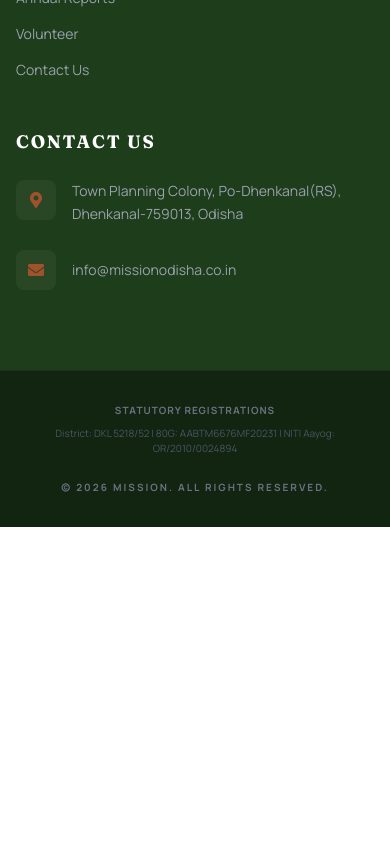
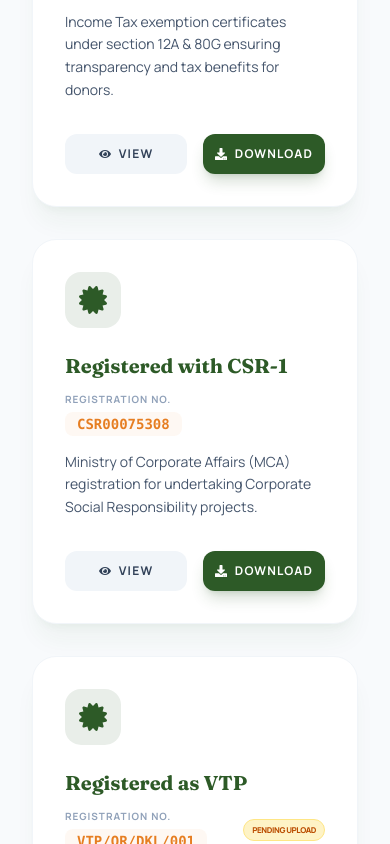
Before and after one commit to anisthdev/mission-ngo, a React (Vite) app: page /about in a window 390 px wide. Shown: the part 10180-11024 px from the top of the page. Before the commit the page ends 10707 px from the top, so only its background shows below. Built offline with nearby package versions, Linux system fonts and the light colour scheme.

Commit message:
feat: incorporate Legal section into About Us and remove standalone Legal links

```diff
--- a/src/App.jsx
+++ b/src/App.jsx
@@ -13,7 +13,6 @@ import StoryDetail from './pages/StoryDetail';
 import Resources from './pages/Resources';
 import GetInvolved from './pages/GetInvolved';
 import Contact from './pages/Contact';
-import Legal from './pages/Legal';
 
 function App() {
   return (
@@ -32,7 +31,6 @@ function App() {
             <Route path="/resources" element={<Resources />} />
             <Route path="/get-involved" element={<GetInvolved />} />
             <Route path="/contact" element={<Contact />} />
-            <Route path="/legal" element={<Legal />} />
           </Routes>
         </main>
         <Footer />
--- a/src/components/Footer.jsx
+++ b/src/components/Footer.jsx
@@ -9,8 +9,7 @@ const Footer = () => {
     { path: '/', label: 'Home' },
     { path: '/about', label: 'About Us' },
     { path: '/our-work', label: 'Our Work' },
-    { path: '/impact-stories', label: 'Impact Stories' },
-    { path: '/legal', label: 'Legal' }
+    { path: '/impact-stories', label: 'Impact Stories' }
   ];
 
   const resourceLinks = [
--- a/src/components/Header.jsx
+++ b/src/components/Header.jsx
@@ -11,7 +11,6 @@ const Header = () => {
     { path: '/our-work', label: 'Our Work' },
     { path: '/impact-stories', label: 'Impact Stories' },
     { path: '/resources', label: 'Resources' },
-    { path: '/legal', label: 'Legal' },
     { path: '/contact', label: 'Contact' }
   ];
 
--- a/src/components/ScrollToTop.jsx
+++ b/src/components/ScrollToTop.jsx
@@ -2,11 +2,18 @@ import { useEffect } from 'react';
 import { useLocation } from 'react-router-dom';
 
 const ScrollToTop = () => {
-  const { pathname } = useLocation();
+  const { pathname, hash } = useLocation();
 
   useEffect(() => {
-    window.scrollTo(0, 0);
-  }, [pathname]);
+    if (hash) {
+      const element = document.getElementById(hash.substring(1));
+      if (element) {
+        element.scrollIntoView({ behavior: 'smooth' });
+      }
+    } else {
+      window.scrollTo(0, 0);
+    }
+  }, [pathname, hash]);
 
   return null;
 };
--- a/src/pages/About.jsx
+++ b/src/pages/About.jsx
@@ -1,9 +1,56 @@
-import { motion } from 'framer-motion'; // eslint-disable-line no-unused-vars
+import { useState } from 'react';
+import { motion, AnimatePresence } from 'framer-motion'; // eslint-disable-line no-unused-vars
 import { organizationInfo, secretaryMessage } from '../data/organizationData';
 import { TeamCard } from '../components/Cards';
-import { FaQuoteLeft, FaCheckCircle, FaHandshake } from 'react-icons/fa';
+import { FaQuoteLeft, FaCheckCircle, FaHandshake, FaFilePdf, FaEye, FaDownload, FaCertificate, FaTimes } from 'react-icons/fa';
 
 const About = () => {
+  const [viewingFile, setViewingFile] = useState(null);
+
+  const registrations = [
+    {
+      title: "Registered with IGR",
+      number: organizationInfo.registrations.igrNumber,
+      description: "Registration with the Inspector General of Registration (IGR), Odisha for legal identity.",
+      file: "/reports/registration-igr.pdf"
+    },
+    {
+      title: "Registered under 12A & 80G",
+      number: organizationInfo.registrations.urn12A,
+      description: "Income Tax exemption certificates under section 12A & 80G ensuring transparency and tax benefits for donors.",
+      file: "/reports/12a.pdf"
+    },
+    {
+      title: "Registered with CSR-1",
+      number: organizationInfo.registrations.csr1,
+      description: "Ministry of Corporate Affairs (MCA) registration for undertaking Corporate Social Responsibility projects.",
+      file: "/reports/csr-1.pdf"
+    },
+    {
+      title: "Registered as VTP",
+      number: organizationInfo.registrations.vtp,
+      description: "Registered as a Vocational Training Provider (VTP) to deliver certified skill development programs.",
+      file: "/reports/registration-document.pdf",
+      missing: true
+    },
+    {
+      title: "Registered with NITI Aayog",
+      number: organizationInfo.registrations.nitiAayogUID,
+      description: "Unique ID on NGO Darpan (NITI Aayog) for government collaboration and recognition.",
+      file: "/reports/registration-document.pdf",
+      missing: true
+    }
+  ];
+
+  const handleDownload = (fileUrl, fileName) => {
+    const link = document.createElement('a');
+    link.href = fileUrl;
+    link.download = fileName;
+    document.body.appendChild(link);
+    link.click();
+    document.body.removeChild(link);
+  };
+
   return (
     <div className="bg-warm-sand min-h-screen">
       {/* Page Hero */}
@@ -148,6 +195,131 @@ const About = () => {
           </div>
         </div>
       </section>
+
+      {/* Legal & Compliance Section */}
+      <section id="legal" className="section-padding bg-slate-50">
+        <div className="container-custom mb-16 text-center">
+          <p className="text-accent font-bold uppercase tracking-[0.3em] text-xs mb-4">Compliance</p>
+          <h2 className="text-4xl font-heading font-bold text-primary mb-6">Legal & Statutory Documents</h2>
+          <div className="h-1 w-24 bg-accent mx-auto mb-8"></div>
+          <p className="text-gray-600 max-w-2xl mx-auto italic">
+            "MISSION maintains full compliance with statutory requirements to ensure transparency and accountability in all operations."
+          </p>
+        </div>
+
+        <div className="container-custom">
+          <div className="grid md:grid-cols-2 lg:grid-cols-3 gap-8">
+            {registrations.map((reg, index) => (
+              <motion.div
+                key={index}
+                initial={{ opacity: 0, y: 30 }}
+                whileInView={{ opacity: 1, y: 0 }}
+                viewport={{ once: true }}
+                transition={{ delay: index * 0.1 }}
+                className="bg-white rounded-3xl p-8 shadow-xl shadow-primary/5 border border-slate-100 flex flex-col h-full hover:shadow-2xl transition-all duration-300 group"
+              >
+                <div className="w-14 h-14 bg-primary/10 rounded-2xl flex items-center justify-center text-primary mb-6 group-hover:bg-primary group-hover:text-white transition-all duration-500">
+                  <FaCertificate size={28} />
+                </div>
+
+                <h3 className="text-xl font-heading font-bold text-primary mb-3">
+                  {reg.title}
+                </h3>
+
+                <div className="mb-4 flex items-center justify-between">
+                  <div>
+                    <span className="text-[10px] font-bold uppercase tracking-widest text-slate-400 block mb-1">Registration No.</span>
+                    <span className="text-sm font-mono font-bold text-accent bg-accent/5 px-3 py-1 rounded-lg">
+                      {reg.number}
+                    </span>
+                  </div>
+                  {reg.missing && (
+                    <span className="bg-amber-100 text-amber-700 text-[8px] font-black uppercase tracking-tighter px-2 py-1 rounded-full border border-amber-200">
+                      Pending Upload
+                    </span>
+                  )}
+                </div>
+
+                <p className="text-slate-600 text-sm leading-relaxed mb-8 flex-grow">
+                  {reg.description}
+                </p>
+
+                <div className="grid grid-cols-2 gap-4">
+                  <button
+                    onClick={() => !reg.missing && setViewingFile(reg)}
+                    disabled={reg.missing}
+                    className={`flex items-center justify-center gap-2 py-3 rounded-xl text-xs font-bold uppercase tracking-widest transition-all ${reg.missing ? 'bg-slate-50 text-slate-300 cursor-not-allowed' : 'bg-slate-100 hover:bg-slate-200 text-slate-700'}`}
+                  >
+                    <FaEye /> View
+                  </button>
+                  <button
+                    onClick={() => !reg.missing && handleDownload(reg.file, `${reg.title.replace(/\s+/g, '_')}.pdf`)}
+                    disabled={reg.missing}
+                    className={`flex items-center justify-center gap-2 py-3 rounded-xl text-xs font-bold uppercase tracking-widest transition-all shadow-lg ${reg.missing ? 'bg-slate-100 text-slate-300 cursor-not-allowed' : 'bg-primary hover:bg-accent text-white shadow-primary/20 hover:shadow-accent/20'}`}
+                  >
+                    <FaDownload /> Download
+                  </button>
+                </div>
+              </motion.div>
+            ))}
+          </div>
+        </div>
+      </section>
+
+      {/* PDF Viewer Modal */}
+      <AnimatePresence>
+        {viewingFile && (
+          <motion.div
+            initial={{ opacity: 0 }}
+            animate={{ opacity: 1 }}
+            exit={{ opacity: 0 }}
+            className="fixed inset-0 z-[100] flex items-center justify-center p-4 md:p-8 bg-primary-dark/90 backdrop-blur-sm"
+          >
+            <motion.div
+              initial={{ scale: 0.9, opacity: 0, y: 20 }}
+              animate={{ scale: 1, opacity: 1, y: 0 }}
+              exit={{ scale: 0.9, opacity: 0, y: 20 }}
+              className="bg-white w-full max-w-5xl h-[90vh] rounded-3xl overflow-hidden shadow-2xl flex flex-col"
+            >
+              <div className="p-6 border-b border-slate-100 flex items-center justify-between bg-white">
+                <div>
+                  <h3 className="text-xl font-heading font-bold text-primary">{viewingFile.title}</h3>
+                  <p className="text-xs font-bold text-slate-400 uppercase tracking-widest mt-1">Registration Document</p>
+                </div>
+                <button
+                  onClick={() => setViewingFile(null)}
+                  className="w-10 h-10 bg-slate-100 hover:bg-accent hover:text-white rounded-full flex items-center justify-center transition-all group"
+                >
+                  <FaTimes size={18} />
+                </button>
+              </div>
+
+              <div className="flex-grow bg-slate-200 relative">
+                <iframe
+                  src={`${viewingFile.file}#toolbar=0&navpanes=0`}
+                  title={viewingFile.title}
+                  className="w-full h-full border-none"
+                />
+              </div>
+
+              <div className="p-6 bg-slate-50 border-t border-slate-100 flex justify-end gap-4">
+                <button
+                  onClick={() => setViewingFile(null)}
+                  className="px-6 py-2.5 text-slate-500 font-bold uppercase tracking-widest text-xs hover:text-primary transition-colors"
+                >
+                  Close
+                </button>
+                <button
+                  onClick={() => handleDownload(viewingFile.file, `${viewingFile.title.replace(/\s+/g, '_')}.pdf`)}
+                  className="flex items-center gap-2 px-8 py-2.5 bg-primary hover:bg-accent text-white rounded-xl text-xs font-bold uppercase tracking-widest transition-all shadow-lg shadow-primary/20"
+                >
+                  <FaDownload /> Download PDF
+                </button>
+              </div>
+            </motion.div>
+          </motion.div>
+        )}
+      </AnimatePresence>
     </div>
   );
 };
```
